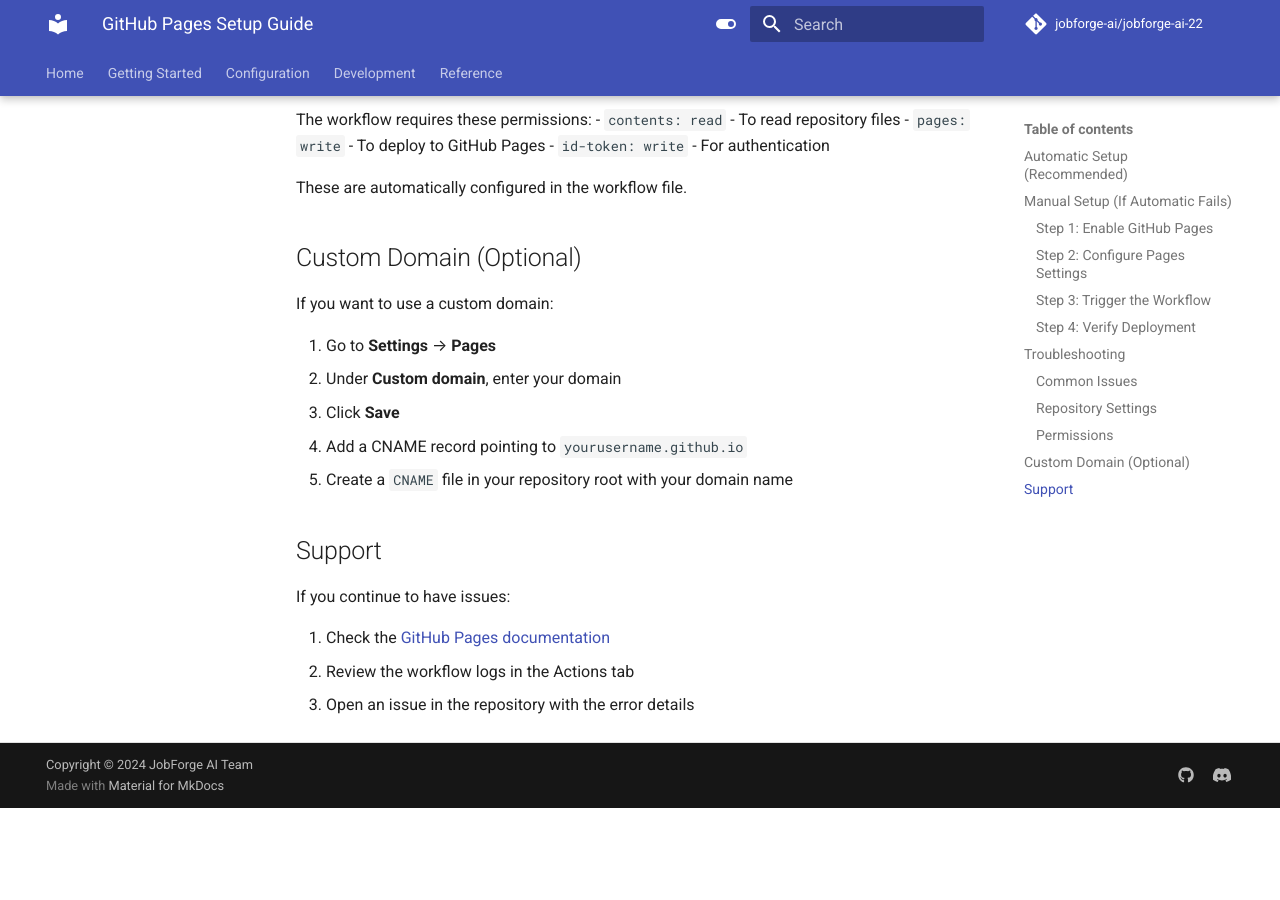
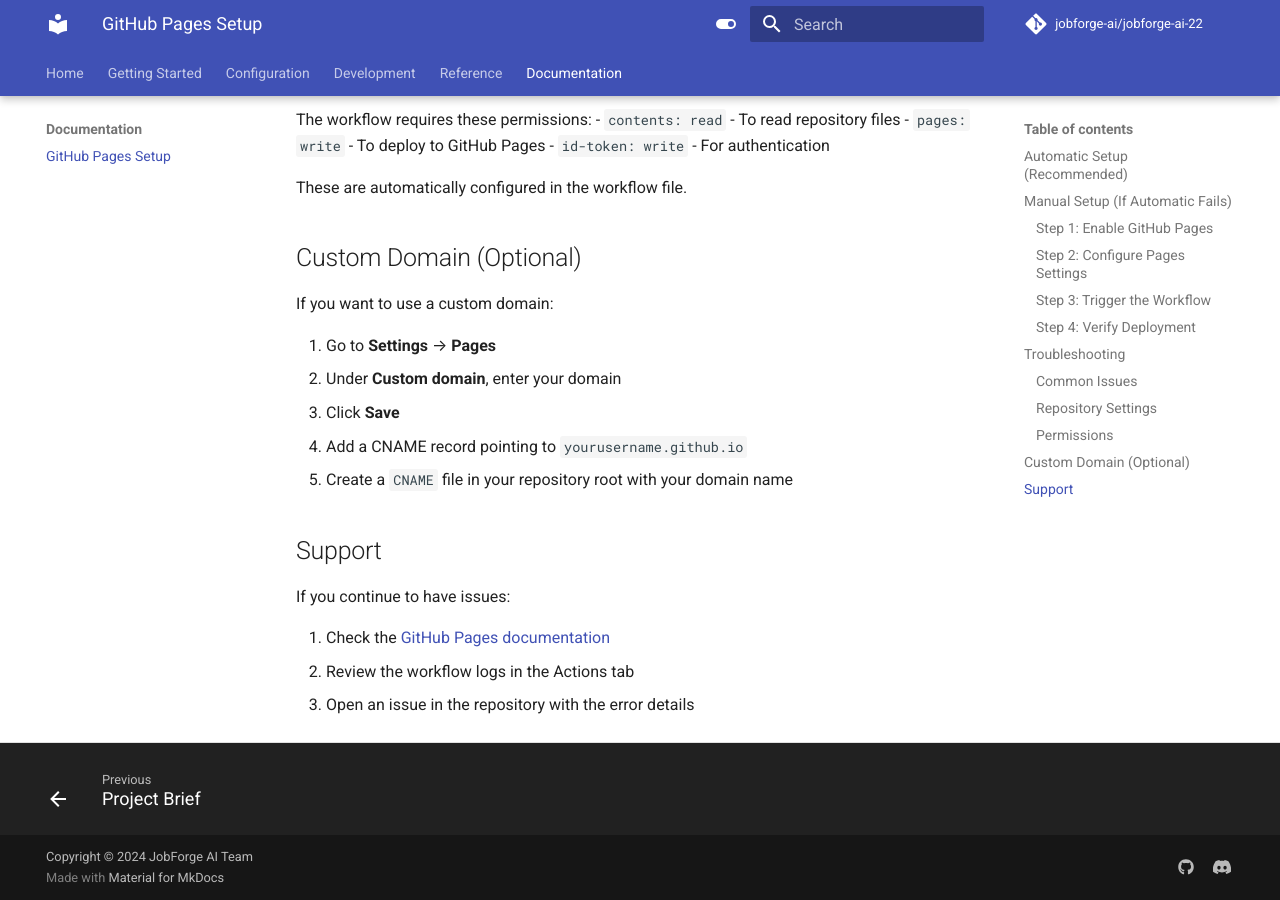
Before and after one commit to Capp3/jobforge-ai-22, an MkDocs documentation site: the page built from docs/github-pages-setup.md, in a window 1280 px wide and 900 px high, scrolled down 2411 px. Built offline with MkDocs 1.6.1 and Material for MkDocs 9.7.7, drawn with Linux system fonts in a browser that asks for light colours; comment, search, counter and statistics services are not loaded; the version menu is left out; before the commit the page ends 3219 px from its top, so only the background shows below that.

Commit message:
Add Documentation section for GitHub Pages setup
- Introduced a new navigation entry for GitHub Pages setup in the mkdocs.yml file to enhance project documentation.

```diff
--- a/mkdocs.yml
+++ b/mkdocs.yml
@@ -66,6 +66,8 @@ nav:
     - Progress: progress.md
     - Project Brief: projectbrief.md
     - Supabase Info: supabaseinfo.md
+  - Documentation:
+    - GitHub Pages Setup: github-pages-setup.md
 
 # Plugins
 plugins:
```
